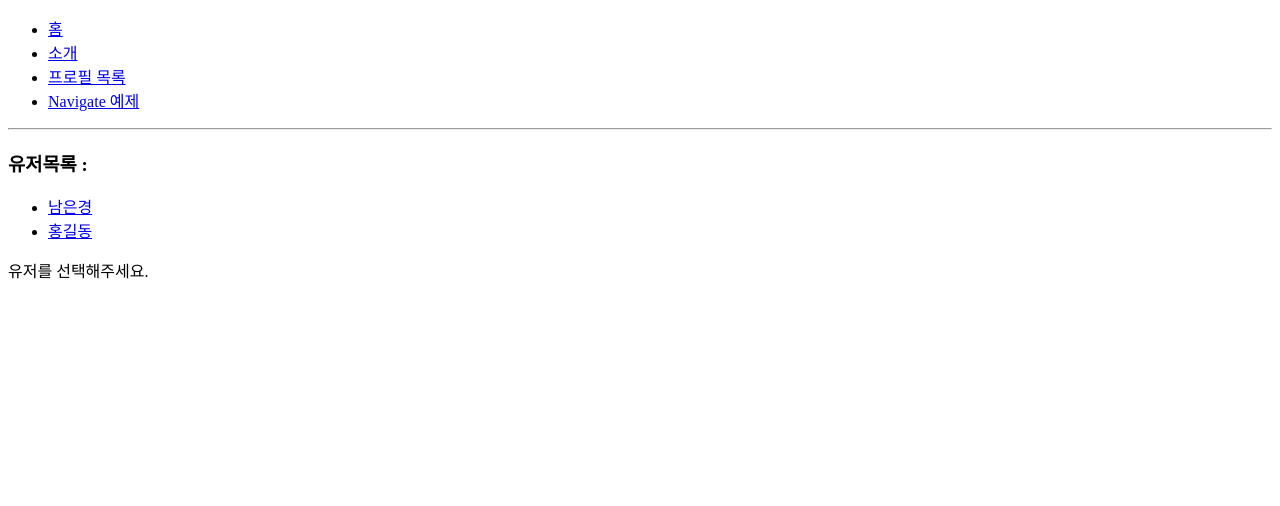
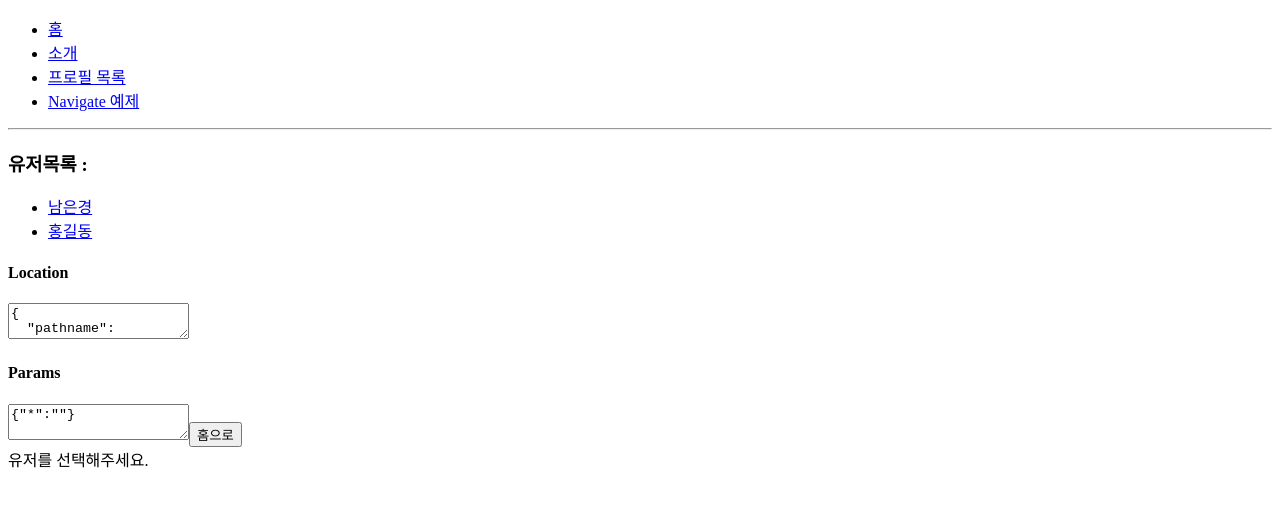
Before and after one commit to Kyung-A/react-study-part3, a React (Create React App) app: page /profiles in a window 1280 px wide. Shown: the top 506 px of the page. Built offline with nearby package versions, Linux system fonts and the light colour scheme.

Commit message:
withRouter 대체 예시 작성

```diff
--- a/src/Profiles.jsx
+++ b/src/Profiles.jsx
@@ -1,5 +1,6 @@
 import React from 'react';
 import { Link, Route, Routes } from 'react-router-dom';
+import WithRouterSample from './page/WithRouterSample';
 import Profile from './Profile';
 
 // 서브라우트 (라우트 내부의 라우트를 만드는것)
@@ -15,6 +16,7 @@ const Profiles = () => {
           <Link to="/profiles/gildong">홍길동</Link>
         </li>
       </ul>
+      <WithRouterSample />
 
       <Routes>
         <Route path="/*" element={<div>유저를 선택해주세요.</div>} />
--- /dev/null
+++ b/src/page/WithRouterSample.jsx
@@ -0,0 +1,24 @@
+import React from 'react';
+import { useParams, useLocation, useNavigate } from 'react-router-dom';
+
+// withRouter HoC는 라우트 컴포넌트가 아닌곳(일반 컴포넌트)에서 match, location, history를 사용해야할때 쓰였다
+// 그러나 v6에서는 더이상 지원하지 않기 때문에 아래와 같이 수정해서 써야한다
+const WithRouterSample = () => {
+  const params = useParams();
+  const location = useLocation();
+  const navigate = useNavigate();
+
+  return (
+    <>
+      <h4>Location</h4>
+      <textarea value={JSON.stringify(location, null, 2)} readOnly />
+
+      <h4>Params</h4>
+      <textarea value={JSON.stringify(params)} readOnly />
+
+      <button onClick={() => navigate('/')}>홈으로</button>
+    </>
+  );
+};
+
+export default WithRouterSample;
```
